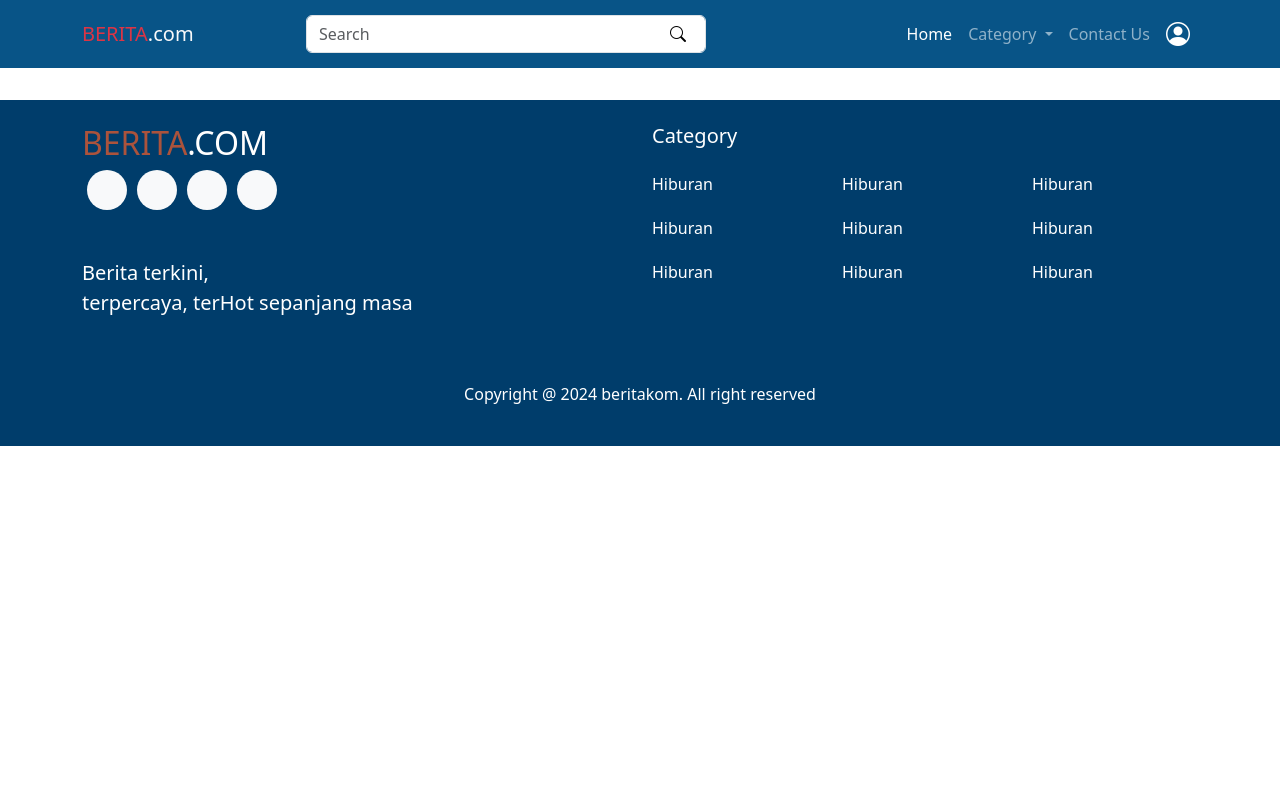
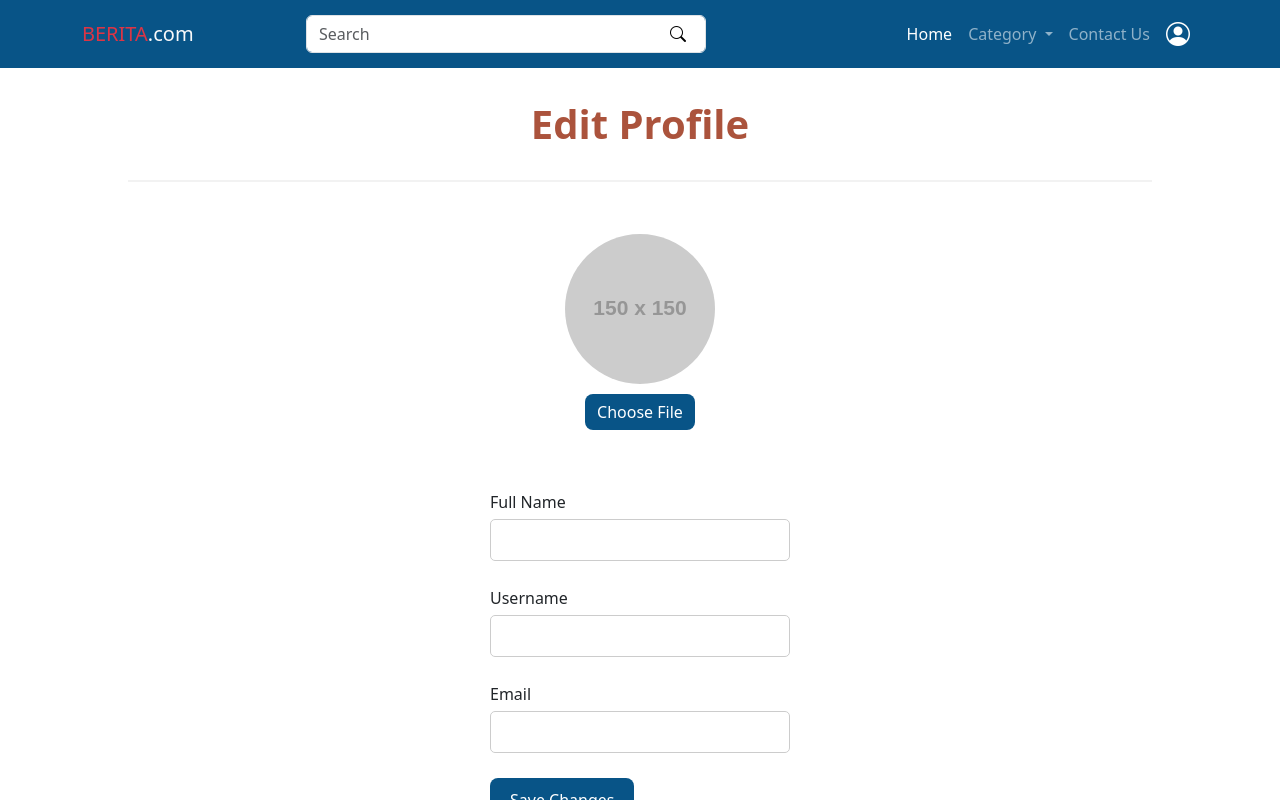
Before and after one commit to f3-bagus/19-1-portal-berita, a Vue app in the folder frontend/: page /edit-profile in a window 1280 px wide. Built offline with nearby package versions, Linux system fonts and the light colour scheme.

Commit message:
feat(profile): add component, route path, and slicing ui edit profile page

```diff
--- /dev/null
+++ b/frontend/src/components/Account/EditProfile.vue
@@ -0,0 +1,150 @@
+<template>
+    <div class="edit-profile-container">
+        <h1 class="edit-profile-heading">Edit Profile</h1>
+        <hr class="edit-profile-divider" />
+        <div class="edit-profile-content">
+            <div class="edit-profile-picture">
+                <div>
+                    <img :src="profilePicture" class="profile-picture" />
+                </div>
+                <div>
+                    <label for="file-upload" class="custom-file-upload">
+                        Choose File
+                    </label>
+                    <input id="file-upload" type="file" @change="onFileChange" />
+                </div>
+            </div>
+            <div class="edit-profile-form">
+                <label>Full Name</label>
+                <input type="text" v-model="fullName" />
+                <label>Username</label>
+                <input type="text" v-model="username" />
+                <label>Email</label>
+                <input type="email" v-model="email" />
+                <button class="save-button" @click="saveChanges">Save Changes</button>
+            </div>
+        </div>
+    </div>
+</template>
+
+<script>
+export default {
+    name: 'EditProfile',
+    data() {
+        return {
+            profilePicture: 'https://via.placeholder.com/150',
+            fullName: '',
+            username: '',
+            email: ''
+        }
+    },
+    methods: {
+        onFileChange(event) {
+            const file = event.target.files[0];
+            if (file) {
+                const reader = new FileReader();
+                reader.onload = e => {
+                    this.profilePicture = e.target.result;
+                };
+                reader.readAsDataURL(file);
+            }
+        },
+        saveChanges() {
+            alert('Profile changes saved!');
+        }
+    }
+}
+</script>
+
+<style scoped>
+.edit-profile-container {
+    text-align: center;
+    padding-left: 10%;
+    padding-right: 10%;
+    padding-top: 100px;
+}
+
+.edit-profile-heading {
+    color: #AB533C;
+    font-weight: 700;
+}
+
+.edit-profile-divider {
+    border: 1px solid #ccc;
+    margin-top: 2rem;
+    margin-bottom: 2rem;
+}
+
+.edit-profile-content {
+    display: flex;
+    flex-direction: column;
+    align-items: center;
+}
+
+.edit-profile-picture {
+    margin-top: 20px;
+    margin-bottom: 50px;
+    position: relative;
+}
+
+.profile-picture {
+    border-radius: 50%;
+    width: 150px;
+    height: 150px;
+    object-fit: cover;
+}
+
+#file-upload {
+    display: none;
+}
+
+.custom-file-upload {
+    display: inline-block;
+    padding: 6px 12px;
+    cursor: pointer;
+    background-color: #085487;
+    color: white;
+    border-radius: 8px;
+    margin-top: 10px;
+    transition: background-color 0.3s;
+}
+
+.custom-file-upload:hover {
+    background-color: #023362;
+}
+
+.edit-profile-form {
+    display: flex;
+    flex-direction: column;
+    align-items: flex-start;
+    width: 300px;
+}
+
+.edit-profile-form label {
+    margin-top: 10px;
+    margin-bottom: 5px;
+}
+
+.edit-profile-form input {
+    width: 100%;
+    padding: 8px;
+    margin-bottom: 15px;
+    border-radius: 5px;
+    border: 1px solid #ccc;
+}
+
+.save-button {
+    background-color: #085487;
+    color: white;
+    border: 0;
+    border-radius: 8px;
+    padding: 10px 20px;
+    margin-top: 10px;
+    cursor: pointer;
+    transition: background-color 0.3s;
+}
+
+.save-button:hover {
+    background-color: #023362;
+}
+</style>
--- a/frontend/src/router/index.js
+++ b/frontend/src/router/index.js
@@ -5,6 +5,7 @@ import Profile from "../views/Profile.vue";
 import Register from "../views/Register.vue";
 import ForgotPassword from "../views/ForgotPassword.vue";
 import News from "../components/News.vue";
+import EditProfile from "../views/EditProfile.vue";
 
 const routes = [
   {
@@ -21,6 +22,11 @@ const routes = [
     path: "/profile",
     name: "Profile",
     component: Profile,
+  },
+  {
+    path: "/edit-profile",
+    name: "EditProfile",
+    component: EditProfile,
   },
   {
     path: "/register",
--- /dev/null
+++ b/frontend/src/views/EditProfile.vue
@@ -0,0 +1,22 @@
+<template>
+    <div id="app">
+        <EditProfile />
+    </div>
+</template>
+
+<script>
+import EditProfile from '../components/Account/EditProfile.vue';
+
+export default {
+    name: 'App',
+    components: {
+        EditProfile
+    }
+}
+</script>
+
+<style>
+body {
+    font-family: Avenir, Helvetica, Arial, sans-serif;
+}
+</style>
```
